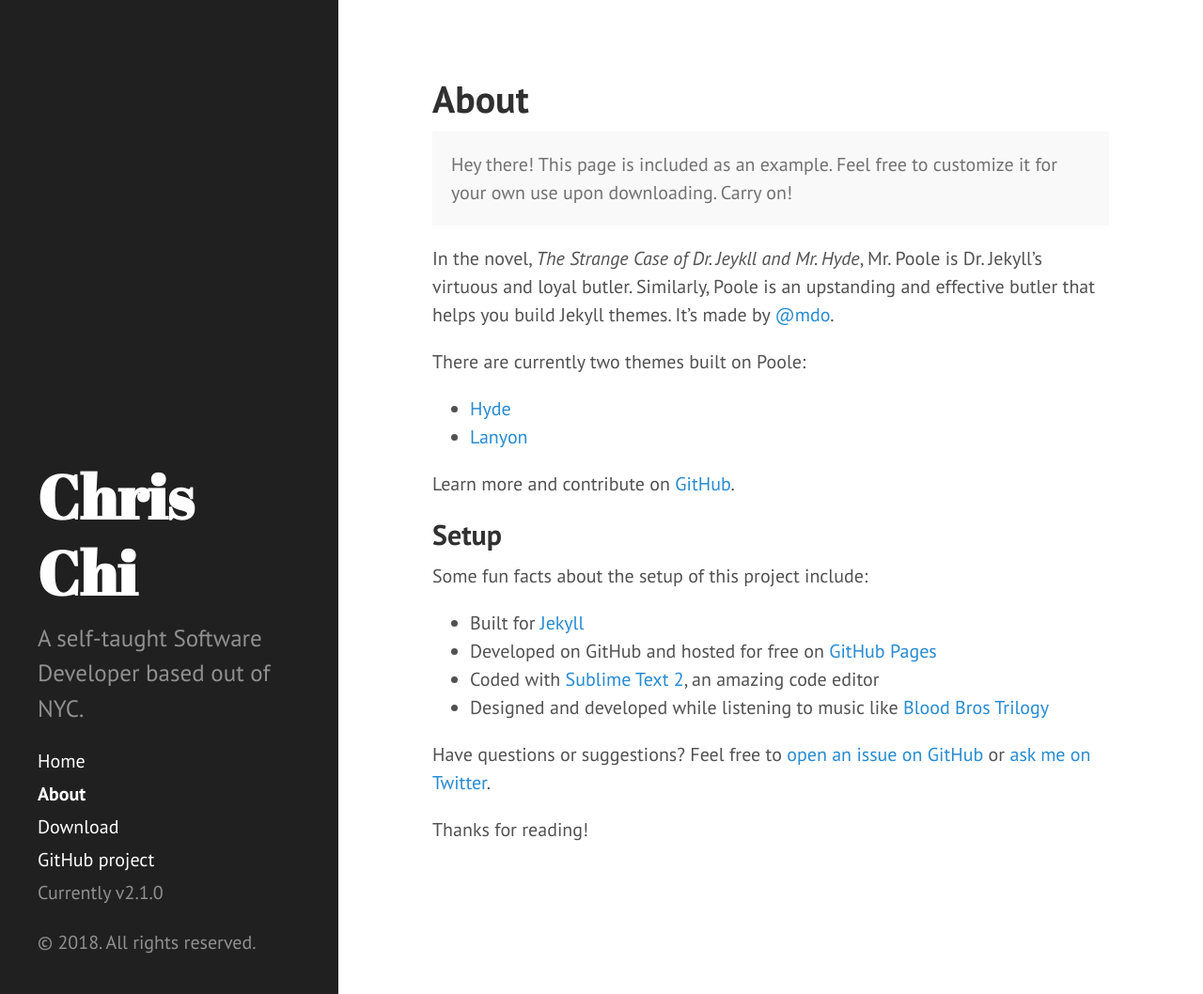
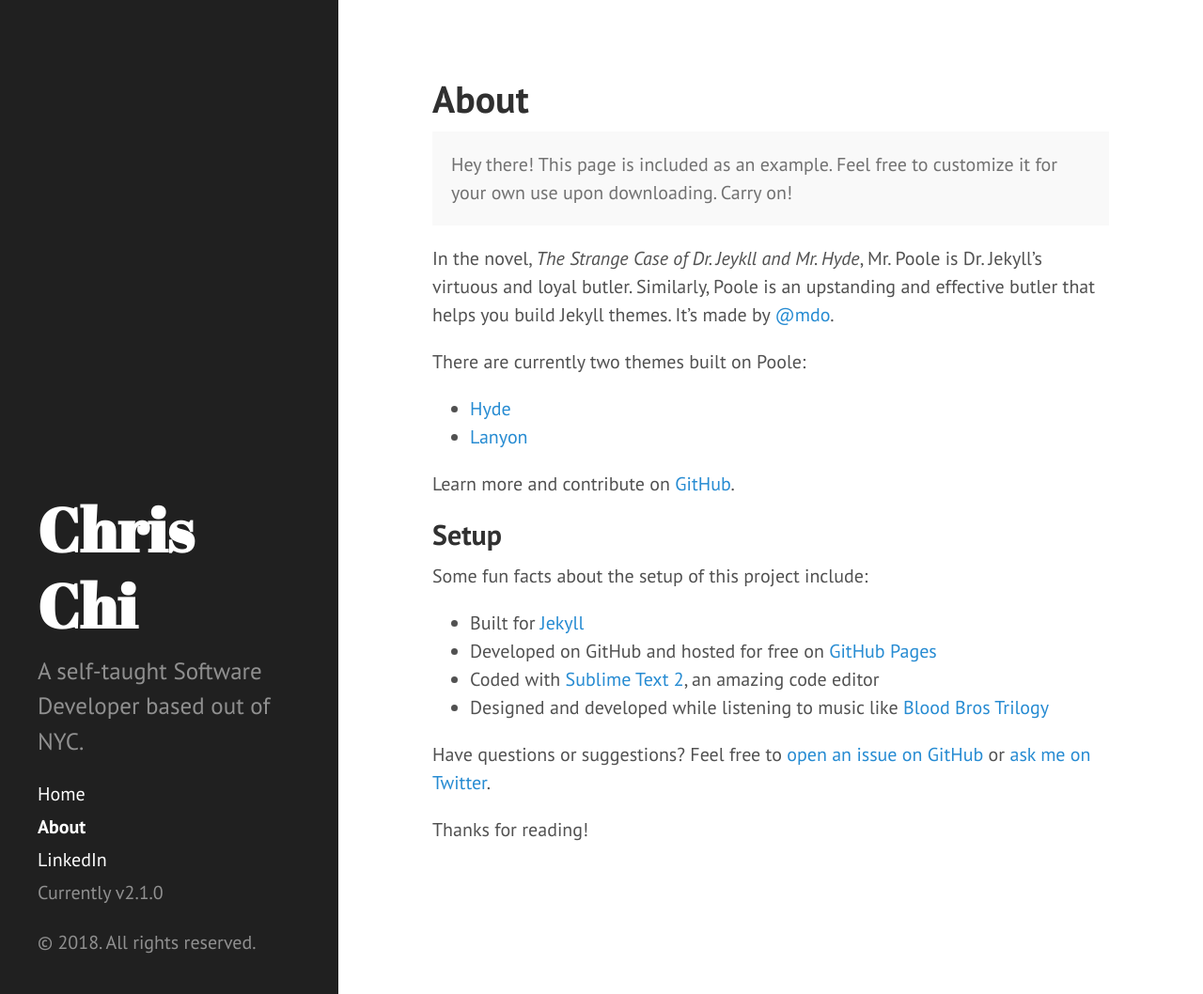
Before and after one commit to chrischi90/chrischi90.github.io, a Jekyll site: the page built from about.md, in a window 1280 px wide and 1058 px high. Shown: the whole window at 94% size. Built offline with Jekyll 4.4.1, drawn with Linux system fonts in a browser that asks for light colours; Markdown is read by kramdown in place of the engine named in the settings.

Commit message:
Update sidebar links

```diff
--- a/_includes/sidebar.html
+++ b/_includes/sidebar.html
@@ -26,8 +26,7 @@
         {% endif %}
       {% endfor %}
 
-      <a class="sidebar-nav-item" href="{{ site.github.repo }}/archive/v{{ site.version }}.zip">Download</a>
-      <a class="sidebar-nav-item" href="{{ site.github.repo }}">GitHub project</a>
+      <a class="sidebar-nav-item" href="https://www.linkedin.com/in/chrischi90/">LinkedIn</a>
       <span class="sidebar-nav-item">Currently v{{ site.version }}</span>
     </nav>
 
```
